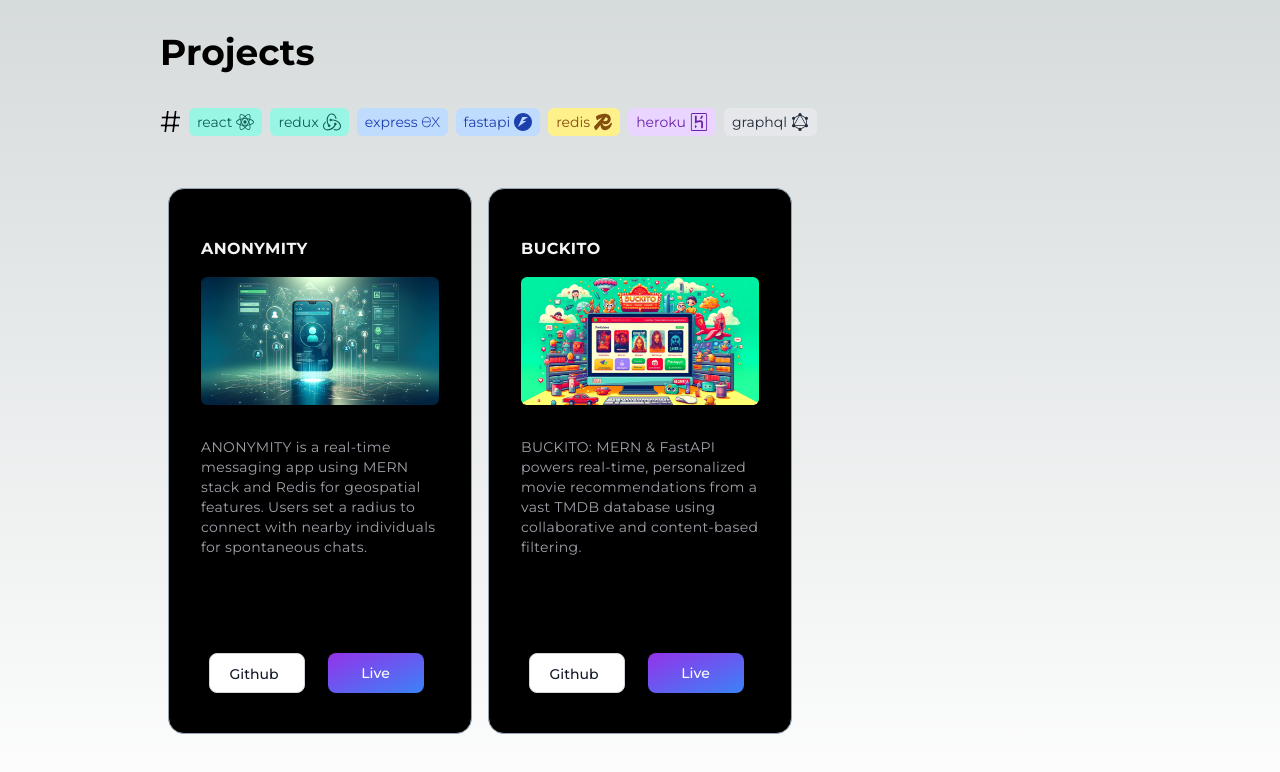
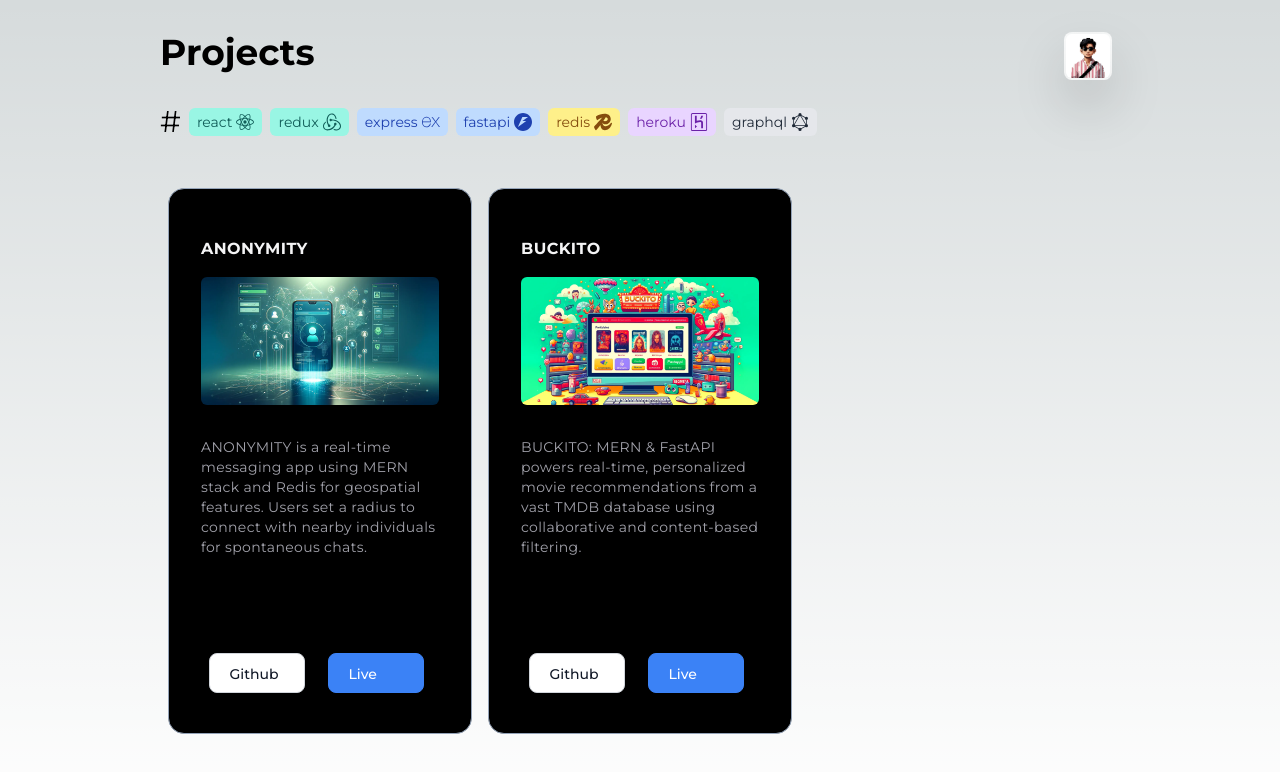
Before and after one commit to Priyanshu-C/iamstackless, a Next.js app: page /projects in a window 1280 px wide. Shown: the top 772 px of the page. Built offline with nearby package versions, Linux system fonts and the light colour scheme.

Commit message:
Add Link and BackToHome component to layout.tsx, update styling Update Projects page layout and styling Refactor TagSelector and TagsSelector components Add meteor-effect animation to tailwind.config.ts Add Meteors component to card-hover-effect.tsx

```diff
--- a/app/(all-routes)/layout.tsx
+++ b/app/(all-routes)/layout.tsx
@@ -1,3 +1,6 @@
+import Link from "next/link";
+import { useRouter } from "next/router";
+
 export default function Layout({
     children,
 }: Readonly<{
@@ -5,7 +8,24 @@ export default function Layout({
 }>) {
     return (
         <div className="flex min-h-screen flex-col items-center justify-between p-4">
-            {children}
+            <div className="max-w-5xl relative lg:px-8 flex min-h-screen flex-col items-start justify-start p-4">
+                {children}
+                <div className="absolute top-4 right-4 transform -translate-x-1/2 flex">
+                    <BackToHome />
+                </div>
+            </div>
         </div>
     );
 }
+
+const BackToHome = () => {
+    return (
+        <Link href="/" className="flex items-center justify-center">
+            <img
+                src="./images/hero-image.webp"
+                alt="Hero Image"
+                className="w-12 h-12 bg-clip-border bg-gradient-to-b from-white/80 to-white/70 border-2 border-transparent rounded-lg drop-shadow-2xl"
+            />
+        </Link>
+    );
+};
--- a/app/(all-routes)/projects/page.tsx
+++ b/app/(all-routes)/projects/page.tsx
@@ -31,7 +31,7 @@ export function Projects() {
     }, [activeTags]);
 
     return (
-        <div className="max-w-5xl lg:px-8 flex min-h-screen flex-col items-start justify-start p-4">
+        <>
             <h1 className="text-4xl font-bold text-center">Projects</h1>
             <div className="flex items-center mt-8 justify-center">
                 <p className="text-3xl text-center mr-2">#</p>
@@ -44,7 +44,7 @@ export function Projects() {
             <div className="max-w-5xl mx-auto ">
                 <HoverEffect items={filteredProjects} />
             </div>
-        </div>
+        </>
     );
 }
 
--- a/components/TagSelector.tsx
+++ b/components/TagSelector.tsx
@@ -11,9 +11,19 @@ const getTagColor = (tag: string): string => {
             return techStackColors[key];
         }
     }
+
+    return "gray";
 };
 
-const TagBadge = ({ tag, activeTags, setActiveTags }) => {
+const TagBadge = ({
+    tag,
+    activeTags,
+    setActiveTags,
+}: {
+    tag: string;
+    activeTags: string[];
+    setActiveTags: React.Dispatch<React.SetStateAction<string[]>>;
+}): JSX.Element => {
     const isActive = activeTags.includes(tag);
     const tagColor = getTagColor(tag);
 
@@ -44,7 +54,15 @@ const TagBadge = ({ tag, activeTags, setActiveTags }) => {
     );
 };
 
-const TagsSelector = ({ tags, activeTags, setActiveTags }) => {
+const TagsSelector = ({
+    tags,
+    activeTags,
+    setActiveTags,
+}: {
+    tags: string[];
+    activeTags: string[];
+    setActiveTags: React.Dispatch<React.SetStateAction<string[]>>;
+}): JSX.Element => {
     return (
         <div className="flex flex-wrap gap-2">
             {tags.map((tag) => (
--- a/tailwind.config.ts
+++ b/tailwind.config.ts
@@ -11,6 +11,7 @@ const config: Config = {
     theme: {
         extend: {
             animation: {
+                "meteor-effect": "meteor 5s linear infinite",
                 first: "moveVertical 30s ease infinite",
                 second: "moveInCircle 20s reverse infinite",
                 third: "moveInCircle 40s linear infinite",
@@ -18,6 +19,17 @@ const config: Config = {
                 fifth: "moveInCircle 20s ease infinite",
             },
             keyframes: {
+                meteor: {
+                    "0%": {
+                        transform: "rotate(215deg) translateX(0)",
+                        opacity: "1",
+                    },
+                    "70%": { opacity: "1" },
+                    "100%": {
+                        transform: "rotate(215deg) translateX(-500px)",
+                        opacity: "0",
+                    },
+                },
                 moveHorizontal: {
                     "0%": {
                         transform: "translateX(-50%) translateY(-10%)",
--- a/ui/card-hover-effect.tsx
+++ b/ui/card-hover-effect.tsx
@@ -6,6 +6,7 @@ import Link from "next/link";
 import { useState } from "react";
 import Projects from "../app/(all-routes)/projects/page";
 import { techIcons } from "../app/(all-routes)/projects/data";
+import { Meteors } from "./metors";
 
 export const HoverEffect = ({
     items,
@@ -55,22 +56,20 @@ export const HoverEffect = ({
                         <div className="flex justify-around mt-4 flex-1 items-end">
                             <Link
                                 href={item.github}
-                                className="
-                                h-10
-                                w-24
-                                text-gray-900 bg-white border border-gray-300 focus:outline-none hover:bg-gray-100 focus:ring-4 focus:ring-gray-100 font-medium rounded-lg text-sm px-5 py-2.5 me-2 mb-2 dark:bg-gray-800 dark:text-white dark:border-gray-600 dark:hover:bg-gray-700 dark:hover:border-gray-600 dark:focus:ring-gray-700"
+                                className="h-10 w-24 text-gray-900 bg-white border border-gray-300 focus:outline-none hover:bg-gray-100 focus:ring-4 focus:ring-gray-100 font-medium rounded-lg text-sm px-5 py-2.5 me-2 mb-2 dark:bg-gray-800 dark:text-white dark:border-gray-600 dark:hover:bg-gray-700 dark:hover:border-gray-600 dark:focus:ring-gray-700"
                                 target="_blank"
                             >
                                 Github
                             </Link>
                             <Link
                                 href={item.link}
-                                className=" w-24 h-10 text-white bg-gradient-to-br from-purple-600 to-blue-500 hover:bg-gradient-to-bl focus:ring-4 focus:outline-none focus:ring-blue-300 dark:focus:ring-blue-800 font-medium rounded-lg text-sm px-5 py-2.5 text-center me-2 mb-2"
+                                className="h-10 w-24 text-white bg-blue-500 border border-blue-500 focus:outline-none hover:bg-blue-600 focus:ring-4 focus:ring-blue-500 font-medium rounded-lg text-sm px-5 py-2.5 me-2 mb-2 dark:bg-blue-600 dark:border-blue-600 dark:hover:bg-blue-700 dark:focus:ring-blue-700"
                                 target="_blank"
                             >
                                 Live
                             </Link>
                         </div>
+                        {/* <Meteors number={10} /> */}
                     </Card>
                 </div>
             ))}
--- /dev/null
+++ b/ui/metors.tsx
@@ -0,0 +1,36 @@
+import { cn } from "@/utils/cn";
+import clsx from "clsx";
+import React from "react";
+
+export const Meteors = ({
+    number,
+    className,
+}: {
+    number?: number;
+    className?: string;
+}) => {
+    const meteors = new Array(number || 20).fill(true);
+    return (
+        <>
+            {meteors.map((el, idx) => (
+                <span
+                    key={"meteor" + idx}
+                    className={cn(
+                        "animate-meteor-effect absolute top-1/2 left-1/2 h-0.5 w-0.5 rounded-[9999px] bg-slate-500 shadow-[0_0_0_1px_#ffffff10] rotate-[215deg]",
+                        "before:content-[''] before:absolute before:top-1/2 before:transform before:-translate-y-[50%] before:w-[50px] before:h-[1px] before:bg-gradient-to-r before:from-[#64748b] before:to-transparent",
+                        className
+                    )}
+                    style={{
+                        top: 0,
+                        left:
+                            Math.floor(Math.random() * (400 - -400) + -400) +
+                            "px",
+                        animationDelay: Math.random() * (0.8 - 0.2) + 0.2 + "s",
+                        animationDuration:
+                            Math.floor(Math.random() * (10 - 2) + 2) + "s",
+                    }}
+                ></span>
+            ))}
+        </>
+    );
+};
```
